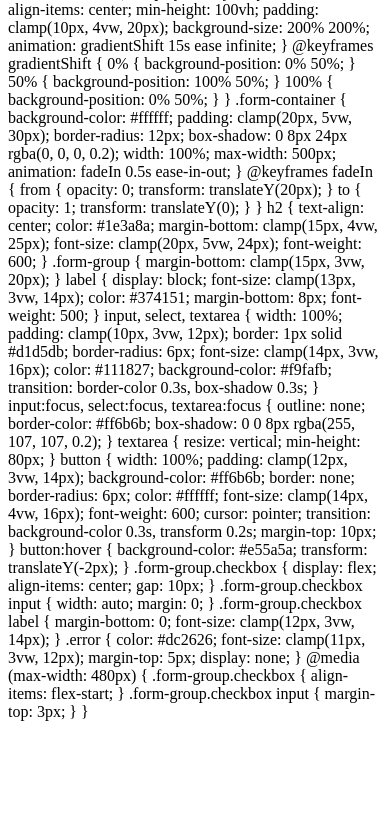
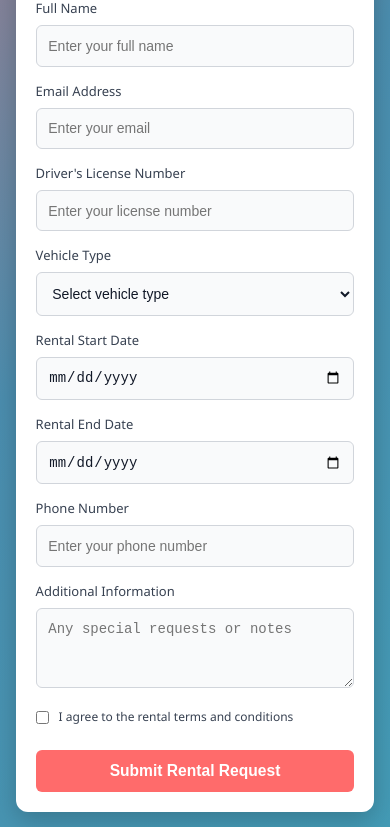
Before and after one commit to Mustanaly7/Vehicle_Rental_System, a website: page public/index.html in a window 390 px wide. Shown: the part 79-906 px from the top of the page. Before the commit the page ends 844 px from the top, so only its background shows below. Drawn offline with Linux system fonts and the light colour scheme.

Commit message:
changes of responsiveness

```diff
--- a/public/index.html
+++ b/public/index.html
@@ -1,4 +1,12 @@
-* {
+<!DOCTYPE html>
+<html lang="en">
+  <head>
+    <meta charset="UTF-8" />
+    <meta name="viewport" content="width=device-width, initial-scale=1.0" />
+    <title>Vehicle Rental Form</title>
+    <style>
+      /* CSS STYLES */
+      * {
   margin: 0;
   padding: 0;
   box-sizing: border-box;
@@ -146,3 +154,136 @@ button:hover {
     margin-top: 3px;
   }
 }
+    </style>
+  </head>
+  <body>
+    <div class="form-container">
+      <h2>Vehicle Rental Form</h2>
+      <form id="rental-form">
+        <div class="form-group">
+          <label for="full-name">Full Name</label>
+          <input
+            type="text"
+            id="full-name"
+            name="full_name"
+            placeholder="Enter your full name"
+            required
+          />
+        </div>
+        <div class="form-group">
+          <label for="email">Email Address</label>
+          <input
+            type="email"
+            id="email"
+            name="email"
+            placeholder="Enter your email"
+            required
+          />
+        </div>
+        <div class="form-group">
+          <label for="license-number">Driver's License Number</label>
+          <input
+            type="text"
+            id="license-number"
+            name="license_number"
+            placeholder="Enter your license number"
+            required
+          />
+        </div>
+        <div class="form-group">
+          <label for="vehicle-type">Vehicle Type</label>
+          <select id="vehicle-type" name="vehicle_type" required>
+            <option value="" disabled selected>Select vehicle type</option>
+            <option value="sedan">Sedan</option>
+            <option value="suv">SUV</option>
+            <option value="truck">Truck</option>
+            <option value="van">Van</option>
+            <option value="sports-car">Sports Car</option>
+          </select>
+        </div>
+        <div class="form-group">
+          <label for="rental-start">Rental Start Date</label>
+          <input type="date" id="rental-start" name="rental_start" required />
+        </div>
+        <div class="form-group">
+          <label for="rental-end">Rental End Date</label>
+          <input type="date" id="rental-end" name="rental_end" required />
+        </div>
+        <div class="form-group">
+          <label for="phone">Phone Number</label>
+          <input
+            type="tel"
+            id="phone"
+            name="phone"
+            placeholder="Enter your phone number"
+          />
+        </div>
+        <div class="form-group">
+          <label for="additional-info">Additional Information</label>
+          <textarea
+            id="additional-info"
+            name="additional_info"
+            placeholder="Any special requests or notes"
+          ></textarea>
+        </div>
+        <div class="form-group checkbox">
+          <input type="checkbox" id="terms" name="terms" required />
+          <label for="terms">I agree to the rental terms and conditions</label>
+        </div>
+        <div class="error" id="form-error"></div>
+        <button type="submit">Submit Rental Request</button>
+      </form>
+    </div>
+
+    <script>
+      document
+        .getElementById("rental-form")
+        .addEventListener("submit", async (e) => {
+          e.preventDefault();
+          const errorDiv = document.getElementById("form-error");
+          errorDiv.style.display = "none";
+          errorDiv.textContent = "";
+
+          // Capture form data
+          const formData = new FormData(e.target);
+          const data = Object.fromEntries(formData.entries());
+
+          // Validate Checkbox manually (sometimes browsers don't include unchecked boxes)
+          if (!document.getElementById("terms").checked) {
+            errorDiv.textContent = "You must agree to the terms.";
+            errorDiv.style.display = "block";
+            return;
+          }
+
+          try {
+            // IMPORTANT: We use a relative path here.
+            // Vercel will automatically route this to your 'api/index.js'
+            // because of the 'vercel.json' configuration.
+            const response = await fetch("/api/rental", {
+              method: "POST",
+              headers: {
+                "Content-Type": "application/json",
+              },
+              body: JSON.stringify(data),
+            });
+
+            const result = await response.json();
+
+            if (!response.ok) {
+              throw new Error(
+                result.error || "Failed to submit rental request"
+              );
+            }
+
+            alert("Rental request submitted successfully!");
+            e.target.reset();
+          } catch (error) {
+            console.error(error);
+            errorDiv.textContent =
+              error.message || "An error occurred. Please try again.";
+            errorDiv.style.display = "block";
+          }
+        });
+    </script>
+  </body>
+</html>
```
